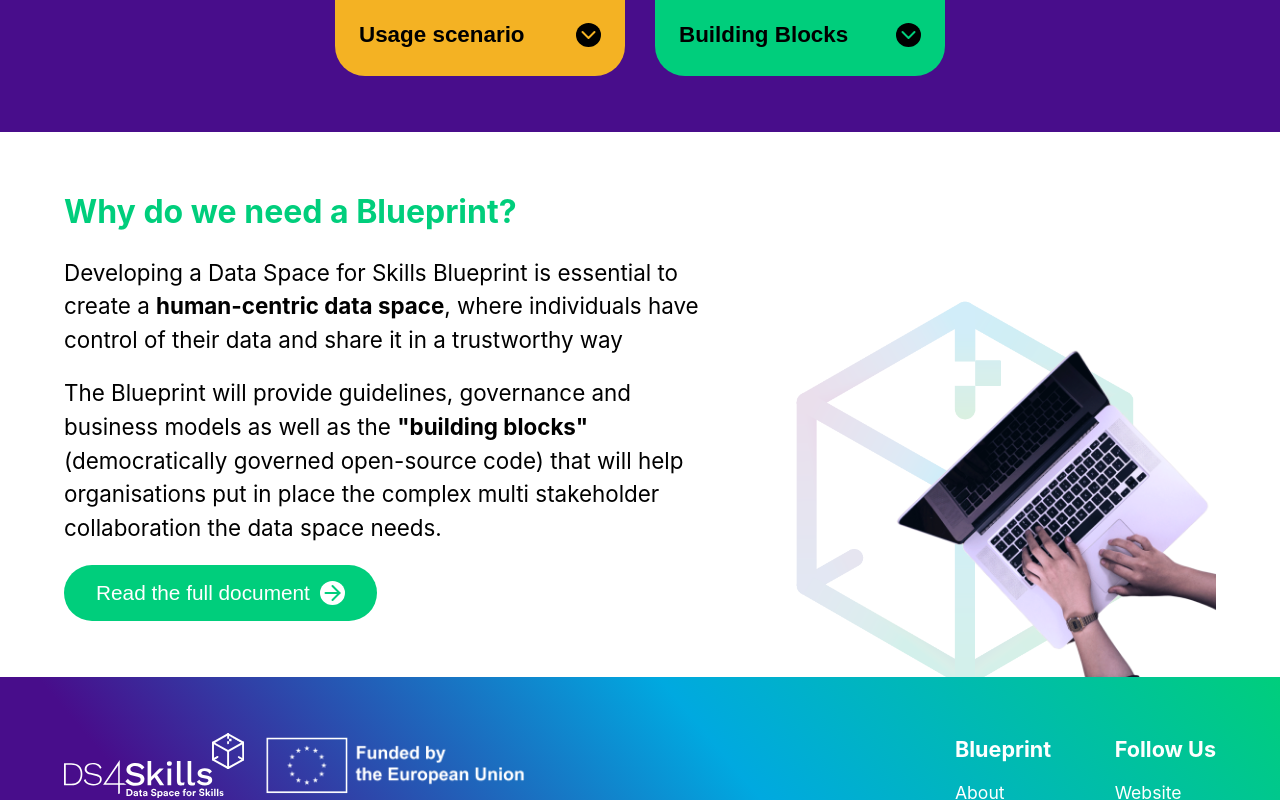
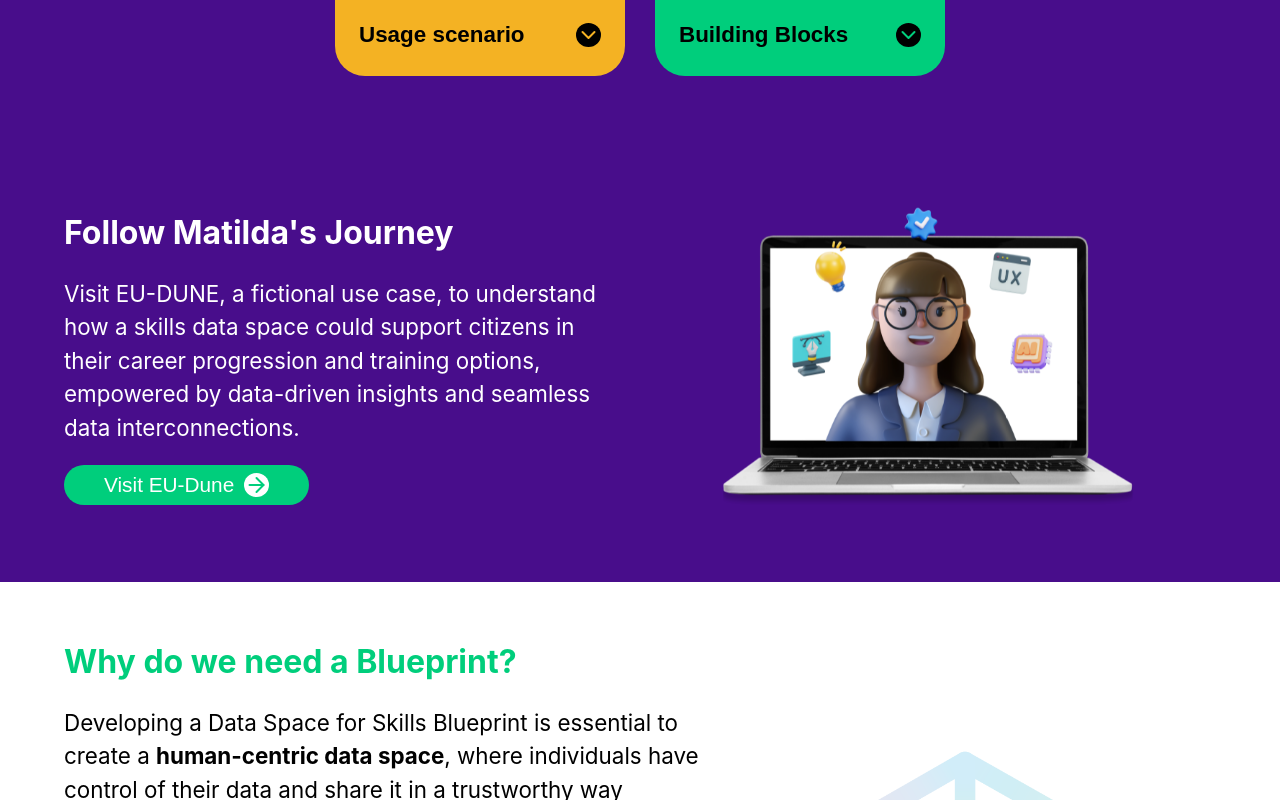
Before and after one commit to VisionsOfficial/ds4s-blueprint, a React (Vite) app: page / in a window 1280 px wide. Shown: the part 1520-2320 px from the top of the page. Built offline with nearby package versions, Linux system fonts and the light colour scheme.

Commit message:
feat: add matilda highkight section on the home page

```diff
--- /dev/null
+++ b/src/components/organisms/Sections/HomeSections/HomeEUDuneSection/HomeEUDuneSection.module.scss
@@ -0,0 +1,47 @@
+@use "../../../../../shared/styles/index" as *;
+
+.HomeEUDuneSection {
+  @include flexRow(space-between);
+  gap: $medium;
+
+  .information {
+    @include flexColumn(flex-start);
+    gap: $medium;
+
+    a {
+      width: fit-content;
+    }
+
+    .btn {
+      padding: 0.5rem 2.5rem;
+
+      &:hover {
+        box-shadow: 0 0 15px -3px $white;
+      }
+    }
+  }
+
+  .image {
+    position: relative;
+    width: calc(100% + 1rem);
+    min-width: 50%;
+    display: flex;
+    z-index: 1;
+    .mainImg {
+      width: 100%;
+      max-height: 450px;
+      object-fit: contain;
+    }
+  }
+
+  @include resolution(xx-desktop, max-width) {
+    flex-wrap: wrap;
+    justify-content: center;
+    gap: $medium;
+
+    .information {
+      text-align: center;
+      align-items: center;
+    }
+  }
+}
--- /dev/null
+++ b/src/components/organisms/Sections/HomeSections/HomeEUDuneSection/HomeEUDuneSection.tsx
@@ -0,0 +1,51 @@
+import { useInView } from "react-intersection-observer";
+import { SlideTopContainer } from "../../../../atoms/Animations/SlideTopContainer/SlideTopContainer";
+import { SectionContainer } from "../../../../atoms/Containers/SectionContainer/SectionContainer";
+import Styles from "./HomeEUDuneSection.module.scss";
+import { Link } from "react-router-dom";
+import { Button } from "../../../../atoms/Buttons/Button/Button";
+import { APP_IMAGES } from "../../../../../utils/appImages";
+
+export const HomeEUDuneSection = () => {
+  const [ref, inView] = useInView({
+    triggerOnce: true,
+  });
+
+  return (
+    <SectionContainer
+      className={Styles.HomeEUDuneSection}
+      variantColor="primary"
+    >
+      <div className={Styles.information}>
+        <h2>Follow Matilda's Journey</h2>
+        <p>
+          Visit EU-DUNE, a fictional use case, to understand how a skills data
+          space could support citizens in their career progression and training
+          options, empowered by data-driven insights and seamless data
+          interconnections.
+        </p>
+        <Link
+          to={
+            "https://www.skillsdataspace.eu/blueprint/eu-dune-user-experience/"
+          }
+          target="_blank"
+        >
+          <Button
+            icon="arrowRight"
+            variantSvgColor="secondary"
+            className={Styles.btn}
+          >
+            Visit EU-Dune
+          </Button>
+        </Link>
+      </div>
+      <SlideTopContainer className={Styles.image} ref={ref} InView={inView}>
+        <img
+          src={APP_IMAGES.image.home.homeMatilda}
+          alt="Matilda highlight"
+          className={Styles.mainImg}
+        />
+      </SlideTopContainer>
+    </SectionContainer>
+  );
+};
--- a/src/pages/HomePage/HomePage.tsx
+++ b/src/pages/HomePage/HomePage.tsx
@@ -2,6 +2,7 @@
 import { HomeBlueprintSection } from "../../components/organisms/Sections/HomeSections/HomeBlueprintSection/HomeBlueprintSection";
 import { HomeExploreSection } from "../../components/organisms/Sections/HomeSections/HomeExploreSection/HomeExploreSection";
 import { HomeDescriptionSection } from "../../components/organisms/Sections/HomeSections/HomeDescriptionSection/HomeDescriptionSection";
+import { HomeEUDuneSection } from "../../components/organisms/Sections/HomeSections/HomeEUDuneSection/HomeEUDuneSection";
 
 export const HomePage = () => {
   return (
@@ -9,6 +10,7 @@
       <HomeBanner />
       <HomeDescriptionSection />
       <HomeExploreSection />
+      <HomeEUDuneSection />
       <HomeBlueprintSection />
     </main>
   );
--- a/src/utils/appImages.ts
+++ b/src/utils/appImages.ts
@@ -30,6 +30,7 @@
 //IMAGES
 import homeBanner from "../assets/imgs/img/home/banner.png";
 import homeBlueprint from "../assets/imgs/img/home/laptop_blueprint.png";
+import homeMatilda from "../assets/imgs/img/home/Mathilda_highlight.png";
 
 import useCaseBanner from "../assets/imgs/img/useCase/use_case_banner.jpg";
 
@@ -102,6 +103,7 @@
     home: {
       homeBanner,
       homeBlueprint,
+      homeMatilda,
     },
     card: {
       useCase,
```
Also changed, not shown: src/assets/imgs/img/home/Mathilda_highlight.png (added).
